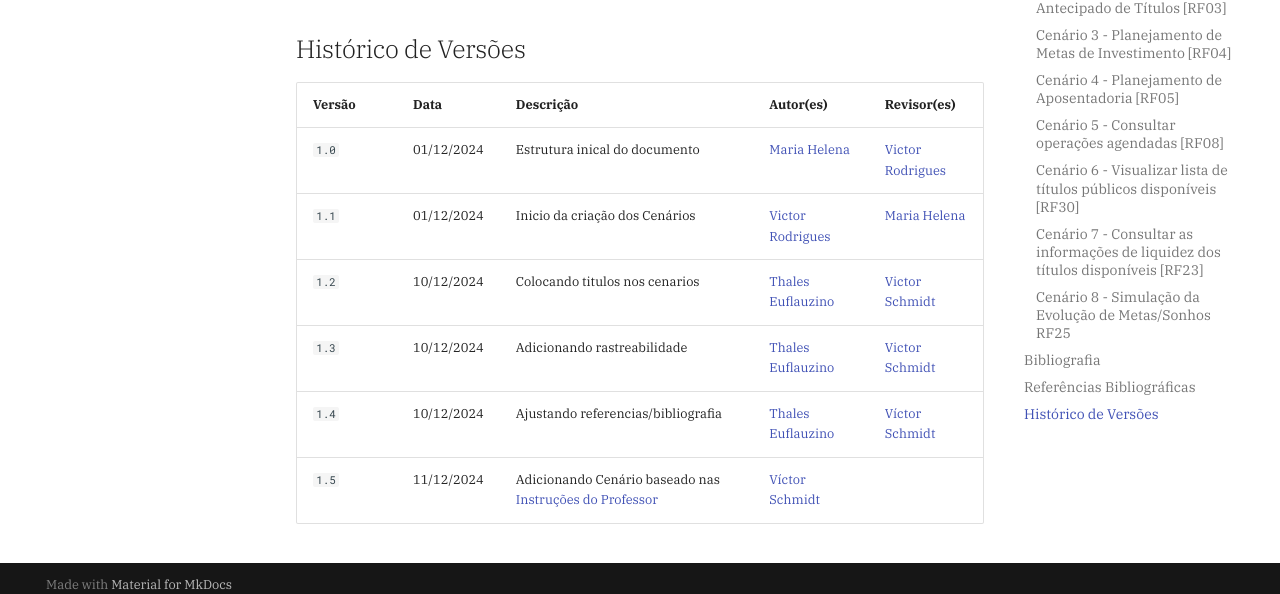
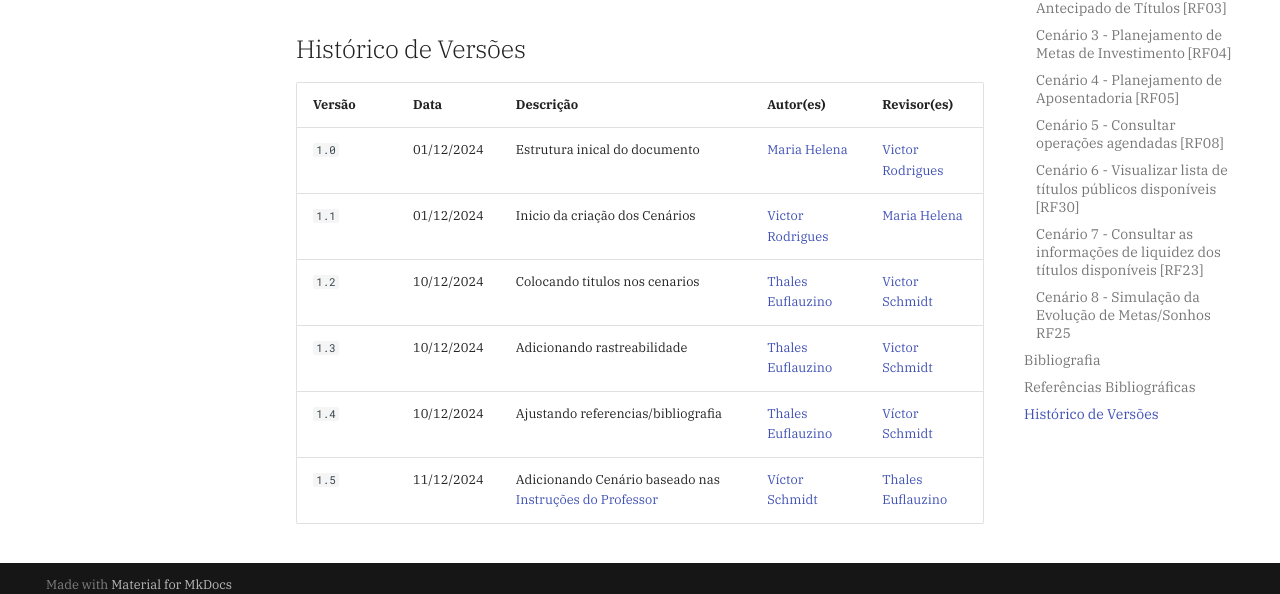
Before and after one commit to Requisitos-de-Software/2024.2-Grupo05, an MkDocs documentation site: the page built from docs/modelagem-pt1/cenarios.md, in a window 1280 px wide and 900 px high, scrolled down 10203 px. Shown: the part 292-886 px from the top of the window. Built offline with MkDocs 1.6.1 and Material for MkDocs 9.7.7, drawn with Linux system fonts in a browser that asks for light colours; comment, search, counter and statistics services are not loaded.

Commit message:
Update cenarios.md

```diff
--- a/docs/modelagem-pt1/cenarios.md
+++ b/docs/modelagem-pt1/cenarios.md
@@ -748,4 +748,4 @@ Esse cenário foi feito baseado nas [Instruções do Professor](../../elicitacao
 | `1.2` | 10/12/2024 | Colocando titulos nos cenarios  | [Thales Euflauzino](https://github.com/thaleseuflauzino) | [Victor Schmidt](https://github.com/moonshinerd)  |
 | `1.3` | 10/12/2024 | Adicionando rastreabilidade  | [Thales Euflauzino](https://github.com/thaleseuflauzino) | [Victor Schmidt](https://github.com/moonshinerd)  |
 | `1.4`  | 10/12/2024 |  Ajustando referencias/bibliografia        | [Thales Euflauzino](https://github.com/thaleseuflauzino)  | [Víctor Schmidt](https://github.com/moonshinerd)  |
-| `1.5`    | 11/12/2024 | Adicionando Cenário baseado nas [Instruções do Professor](../../elicitacao/grupo5/requisitos/#requisitos-por-integrante)| [Víctor Schmidt](https://github.com/moonshinerd)   |  |
+| `1.5`    | 11/12/2024 | Adicionando Cenário baseado nas [Instruções do Professor](../../elicitacao/grupo5/requisitos/#requisitos-por-integrante)| [Víctor Schmidt](https://github.com/moonshinerd)   | [Thales Euflauzino](https://github.com/thaleseuflauzino) |
```
